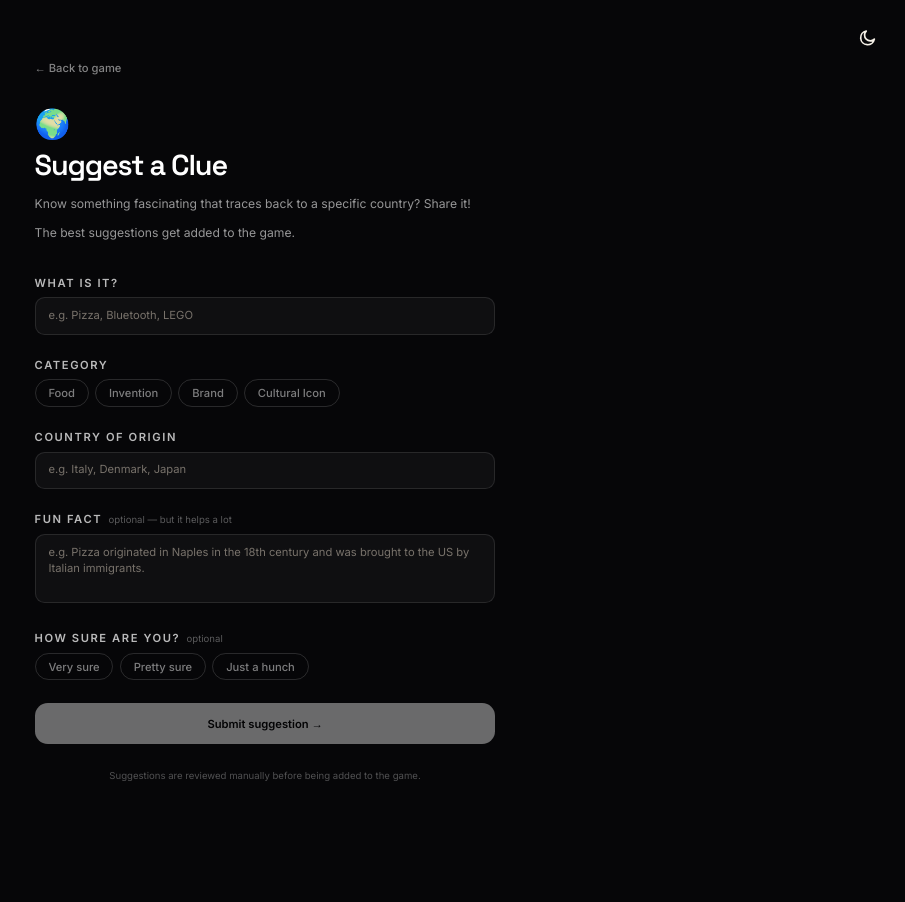
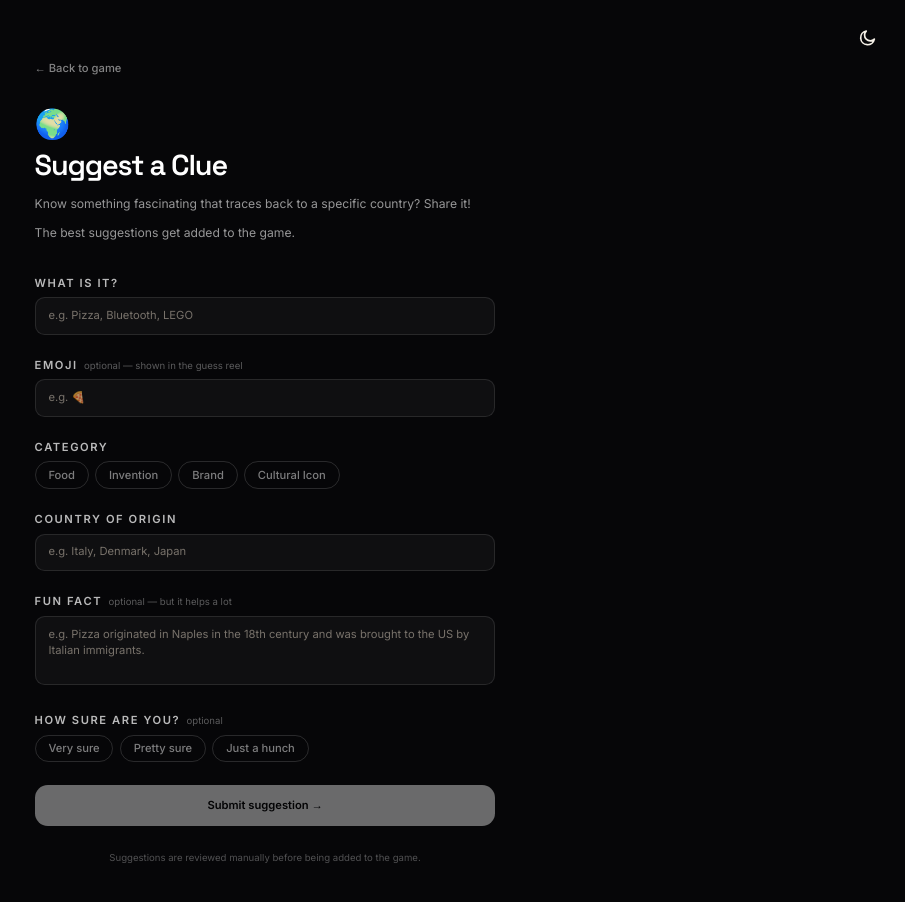
Before and after one commit to mril-dsilva/Where-does-this-come-from-game, a Next.js app: page /suggest in a window 1280 px wide. Shown: the top 902 px of the page, without its empty margins (375-1280 px from the left). Before the commit the page ends 872 px from the top, so only its background shows below. Built offline with nearby package versions, Linux system fonts and the light colour scheme.

Commit message:
Add optional emoji field to suggest form and Airtable submission

```diff
--- a/app/api/suggest/route.ts
+++ b/app/api/suggest/route.ts
@@ -36,10 +36,8 @@ export async function POST(request: Request) {
     );
   }
 
-  const { item_name, category, country, fun_fact, confidence } = body as Record<
-    string,
-    string
-  >;
+  const { item_name, emoji, category, country, fun_fact, confidence } =
+    body as Record<string, string>;
 
   const airtableUrl = `https://api.airtable.com/v0/${AIRTABLE_BASE_ID}/${encodeURIComponent(AIRTABLE_TABLE_NAME)}`;
 
@@ -55,6 +53,7 @@ export async function POST(request: Request) {
       body: JSON.stringify({
         fields: {
           item_name: String(item_name).trim(),
+          emoji: String(emoji ?? "").trim() || "(none provided)",
           category: String(category).trim(),
           country: String(country).trim(),
           fun_fact: String(fun_fact ?? "").trim() || "(none provided)",
--- a/components/site/SuggestPage.tsx
+++ b/components/site/SuggestPage.tsx
@@ -30,6 +30,7 @@ export default function SuggestPage() {
 
   const [status, setStatus] = useState<FormStatus>("idle");
   const [itemName, setItemName] = useState("");
+  const [emoji, setEmoji] = useState("");
   const [category, setCategory] = useState<Category | "">("");
   const [country, setCountry] = useState("");
   const [funFact, setFunFact] = useState("");
@@ -50,6 +51,7 @@ export default function SuggestPage() {
         headers: { "Content-Type": "application/json" },
         body: JSON.stringify({
           item_name: itemName.trim(),
+          emoji: emoji.trim(),
           category,
           country: country.trim(),
           fun_fact: funFact.trim(),
@@ -65,6 +67,7 @@ export default function SuggestPage() {
 
   function handleReset() {
     setItemName("");
+    setEmoji("");
     setCategory("");
     setCountry("");
     setFunFact("");
@@ -116,6 +119,17 @@ export default function SuggestPage() {
               onChange={(e) => setItemName(e.target.value)}
               placeholder="e.g. Pizza, Bluetooth, LEGO"
               required
+              className="w-full rounded-xl border border-white/10 bg-white/[0.04] px-4 py-3 text-sm text-white placeholder-muted/70 outline-none transition focus:border-white/26 focus:bg-white/[0.07]"
+            />
+          </Field>
+
+          {/* Emoji */}
+          <Field label="Emoji" hint="optional — shown in the guess reel">
+            <input
+              type="text"
+              value={emoji}
+              onChange={(e) => setEmoji(e.target.value)}
+              placeholder="e.g. 🍕"
               className="w-full rounded-xl border border-white/10 bg-white/[0.04] px-4 py-3 text-sm text-white placeholder-muted/70 outline-none transition focus:border-white/26 focus:bg-white/[0.07]"
             />
           </Field>
```
